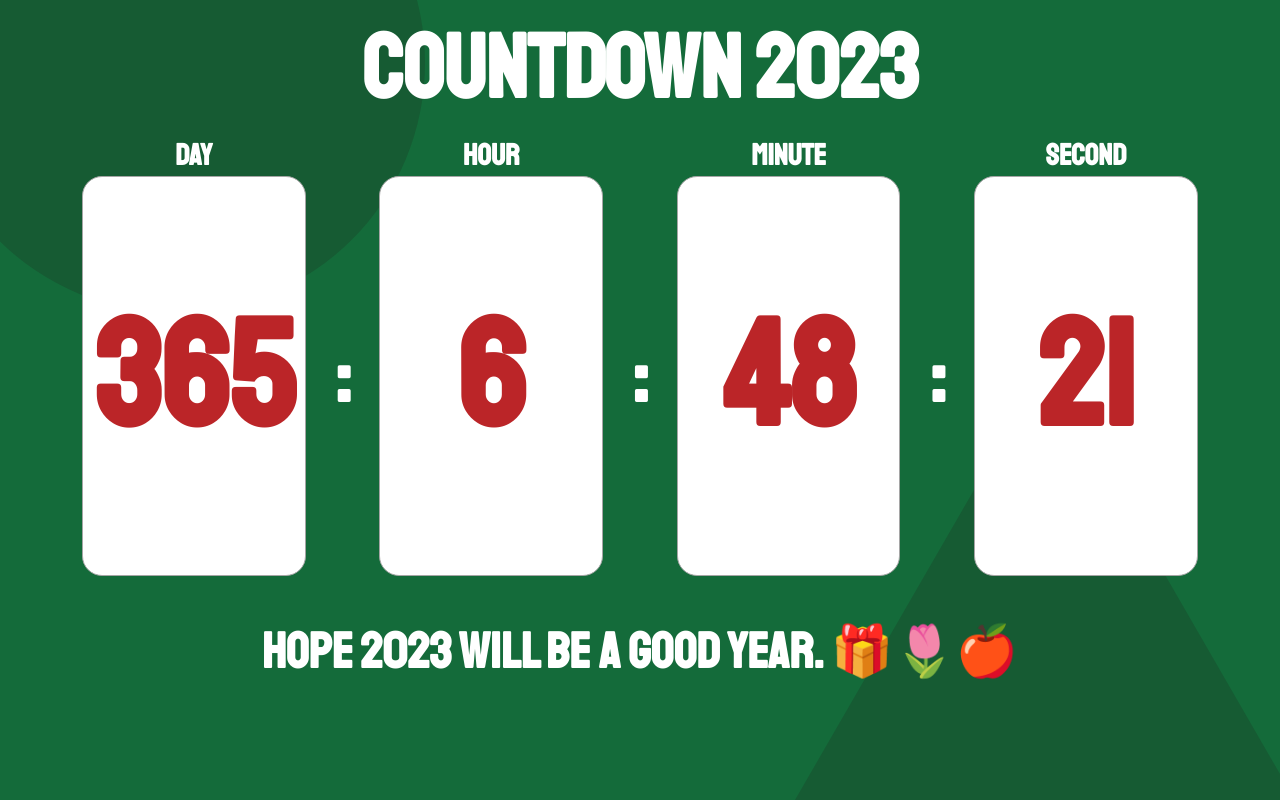
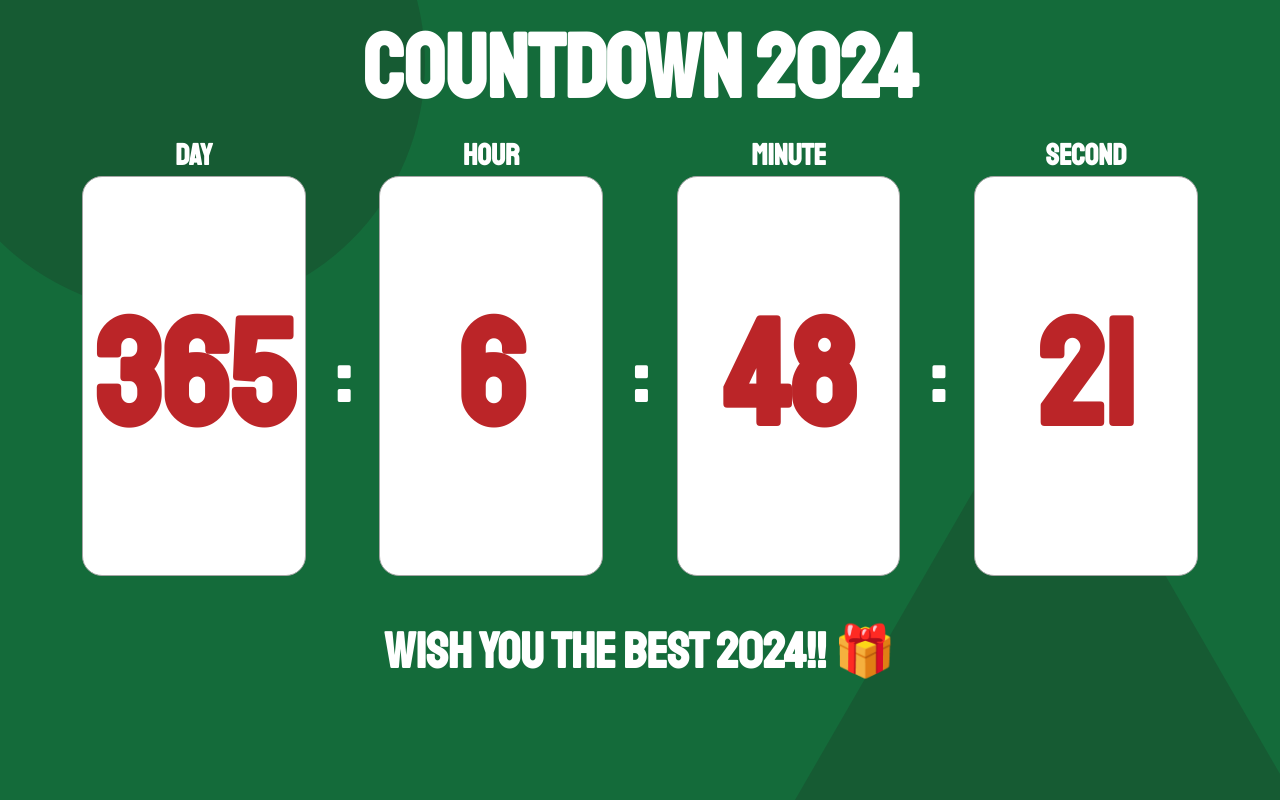
Before and after one commit to WarithV/2023countdown, a plain HTML site: page index.html in a window 1280 px wide. Drawn offline with nearby package versions, Linux system fonts and the light colour scheme.

Commit message:
Update index.html

```diff
--- a/index.html
+++ b/index.html
@@ -1,6 +1,6 @@
 
 <!--This code all written by Prem Warith.
-© 2022 Prem Warith. All Rights Reserved.-->
+© 2023 Prem Warith. All Rights Reserved.-->
 
 <!DOCTYPE html>
 <html>
@@ -10,7 +10,7 @@
 
 	<!-- og -->
 	<meta property="fb:app_id" content=""/>
-		<meta property="og:title" content="Countdown 2023"/>
+		<meta property="og:title" content="Countdown 2024"/>
 		<meta property="og:description" content="Let's count to zero!"/>
 		<meta property="og:type" content="website"/>
 
@@ -28,11 +28,11 @@
 	<script src="https://maxcdn.bootstrapcdn.com/bootstrap/3.3.7/js/bootstrap.min.js"></script>
 	 <link rel="preconnect" href="https://fonts.gstatic.com">
 <link href="https://fonts.googleapis.com/css2?family=Staatliches&display=swap" rel="stylesheet">
-		<title>2023 Countdown</title>
+		<title>2024 Countdown</title>
 	</head>
 	<body>
 	<div id="kcountdown">
-	<div id="title" align="center"><b>Countdown 2023<br/></b></div>
+	<div id="title" align="center"><b>Countdown 2024<br/></b></div>
 	<div id="timer">
 		<table align="center" style="color:white; width:90%; text-align:center; font-weight:bold;">
 		<tr>
@@ -62,7 +62,7 @@
 		</td>
 		</tr>
 		</table>
-		<div id="subtitle" align="center"><b>Hope 2023 will be a good year. 🎁🌷🍎<br/></b></div>
+		<div id="subtitle" align="center"><b>Wish you the best 2024!! 🎁<br/></b></div>
 	</div>
 		</div>
 	</body>
```
